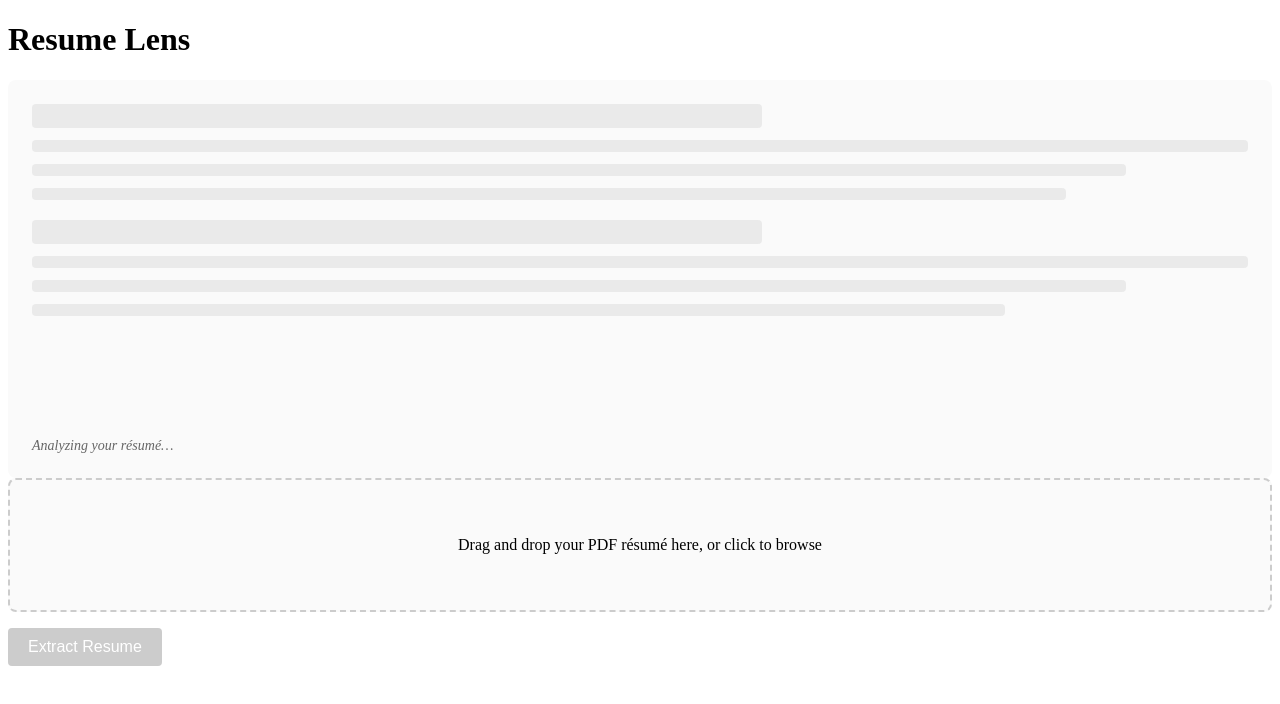
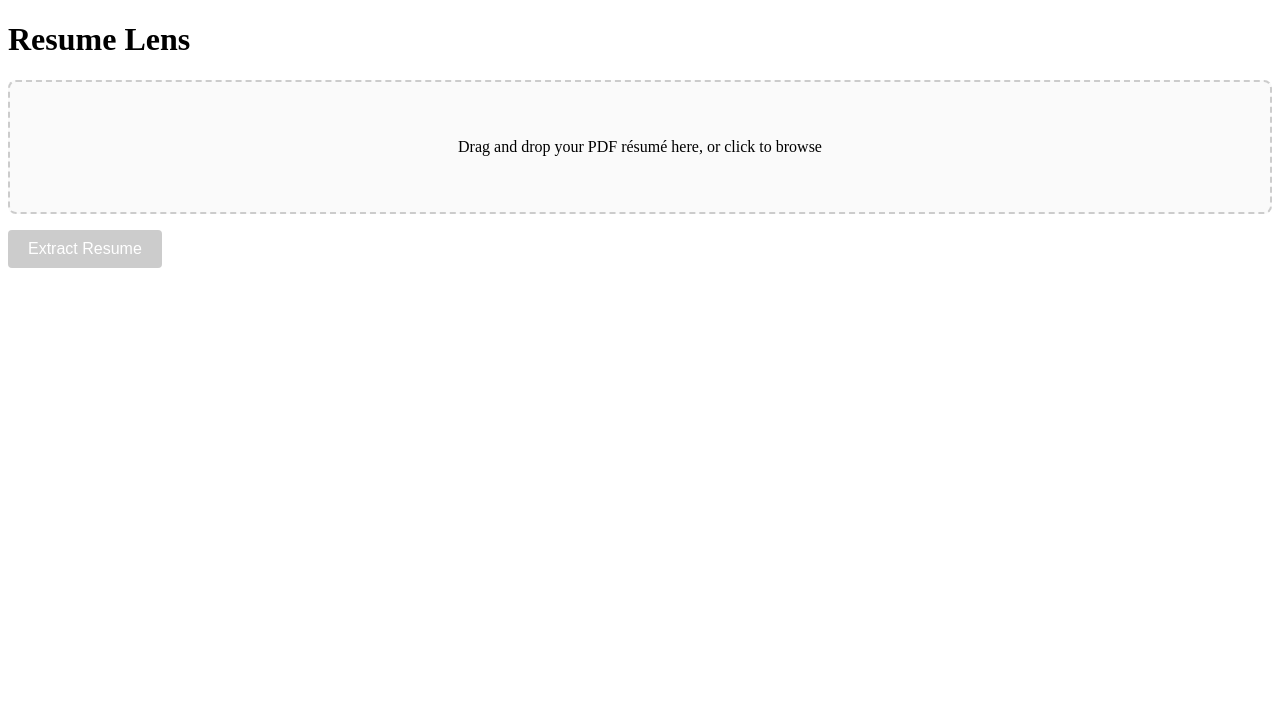
Before and after one commit to mwarman/resume-lens, a React (Vite) app in the folder packages/web/: page / in a window 1280 px wide. Shown: the top 704 px of the page. Built offline with nearby package versions, Linux system fonts and the light colour scheme.

Commit message:
Fix loading state condition to correctly display LoadingState component

```diff
--- a/packages/web/src/App.tsx
+++ b/packages/web/src/App.tsx
@@ -32,7 +32,7 @@ const App = () => {
   return (
     <div>
       <h1>Resume Lens</h1>
-      {!isLoading && <LoadingState />}
+      {isLoading && <LoadingState />}
       {!isLoading && !extractionResult && <UploadForm onUpload={handleUpload} />}
       {error && <div style={{ color: 'red' }}>Error: {error}</div>}
       {extractionResult && (
```
